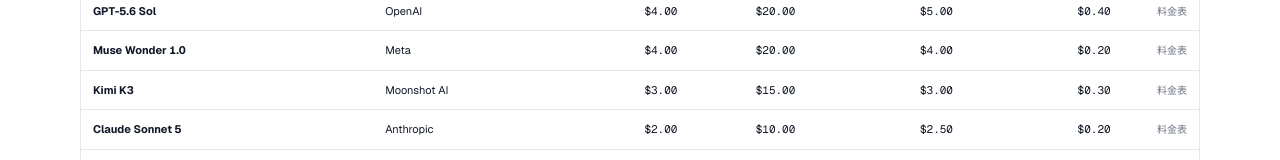
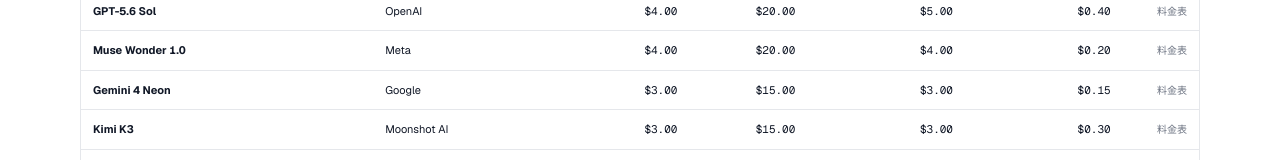
Before and after one commit to kody-takuya/AI-cost-comparison, a Next.js app: page / in a window 1280 px wide. Shown: the part 640-800 px from the top of the page. Built offline with nearby package versions, Linux system fonts and the light colour scheme.

Commit message:
Add Gemini 4 Neon official API pricing

```diff
--- a/data/pricing.json
+++ b/data/pricing.json
@@ -1,6 +1,6 @@
 {
   "updatedAt": "2026-11-18",
-  "notice": "Muse Emberは1回の入力（キャッシュを含む）が20万トークン以下と超過の場合を別行で表示しています。超過時はリクエスト全体に長文単価が適用されます。キャッシュ書込欄は通常入力単価です。Fable 5.2のキャッシュ書込は5分保持の単価です。Gemini 4 Argonは2026-11-30まで導入料金（100万トークンあたり入力$2・出力$10・キャッシュ読込$0.10）、12月1日以降は各単価が2倍です。明示的キャッシュは非対応のため、キャッシュ書込欄は通常入力単価で計算します。GPT-6.1 TerraはStandard・入力272K以下・キャッシュ30分保持の単価です。1回の入力が272Kを超えると、そのリクエスト全体の入力・キャッシュ単価は2倍、出力単価は1.5倍です。DeepSeekは平日10:00–13:00、15:00–19:00 JSTがピーク、それ以外はオフピークです。V4 Proは2026-09-14 13:00 JST以降、V4.1 Pro登場までV4.1 Flashへルーティングされ同単価になります。Claude Haiku 5.5の表示単価は1回のプロンプトが10万トークン以下の場合です。10万超では各単価が5倍になります。Gemini 4 Carbonは有料APIで提供中です。Standard料金は2026-11-30まで100万トークンあたり入力$2・出力$10・キャッシュ読込$0.10、12月1日以降は入力$4・出力$20・キャッシュ読込$0.20です。明示的キャッシュは非対応のため、キャッシュ書込欄は通常入力単価を使用します。Muse Wonder 1.0はStandard modeのAPI料金です。長文割増はなく、キャッシュ書込欄は通常入力単価を使用します。Gemini 4 HydrogenはStandardの有料API料金です。出力単価には思考トークンを含みます。暗黙的キャッシュのみ対応し、キャッシュ書込欄は通常入力単価を使用します。GPT-6.2 AstraとGPT-6.2 SolはStandard・1回の入力272K以下の単価です。キャッシュ書込は30分保持（Astra $10・Sol $2.50/100万トークン）を使用し、12時間保持はAstra $20・Sol $5です。1回の入力が272Kを超えると、そのリクエスト全体の入力・キャッシュ単価は2倍、出力単価は1.5倍ですが、この比較の計算には含めません。",
+  "notice": "Muse Emberは1回の入力（キャッシュを含む）が20万トークン以下と超過の場合を別行で表示しています。超過時はリクエスト全体に長文単価が適用されます。キャッシュ書込欄は通常入力単価です。Fable 5.2のキャッシュ書込は5分保持の単価です。Gemini 4 Argonは2026-11-30まで導入料金（100万トークンあたり入力$2・出力$10・キャッシュ読込$0.10）、12月1日以降は各単価が2倍です。明示的キャッシュは非対応のため、キャッシュ書込欄は通常入力単価で計算します。GPT-6.1 TerraはStandard・入力272K以下・キャッシュ30分保持の単価です。1回の入力が272Kを超えると、そのリクエスト全体の入力・キャッシュ単価は2倍、出力単価は1.5倍です。DeepSeekは平日10:00–13:00、15:00–19:00 JSTがピーク、それ以外はオフピークです。V4 Proは2026-09-14 13:00 JST以降、V4.1 Pro登場までV4.1 Flashへルーティングされ同単価になります。Claude Haiku 5.5の表示単価は1回のプロンプトが10万トークン以下の場合です。10万超では各単価が5倍になります。Gemini 4 Carbonは有料APIで提供中です。Standard料金は2026-11-30まで100万トークンあたり入力$2・出力$10・キャッシュ読込$0.10、12月1日以降は入力$4・出力$20・キャッシュ読込$0.20です。明示的キャッシュは非対応のため、キャッシュ書込欄は通常入力単価を使用します。Muse Wonder 1.0はStandard modeのAPI料金です。長文割増はなく、キャッシュ書込欄は通常入力単価を使用します。Gemini 4 HydrogenはStandardの有料API料金です。出力単価には思考トークンを含みます。暗黙的キャッシュのみ対応し、キャッシュ書込欄は通常入力単価を使用します。GPT-6.2 AstraとGPT-6.2 SolはStandard・1回の入力272K以下の単価です。キャッシュ書込は30分保持（Astra $10・Sol $2.50/100万トークン）を使用し、12時間保持はAstra $20・Sol $5です。1回の入力が272Kを超えると、そのリクエスト全体の入力・キャッシュ単価は2倍、出力単価は1.5倍ですが、この比較の計算には含めません。 Gemini 4 Neonは高速な推論モデルです。Standard有料APIの出力料金には思考トークンを含みます。暗黙的キャッシュのみ対応し、キャッシュ書込欄は通常入力単価を使用します。",
   "models": [
     {
       "id": "gpt-6.2-astra",
@@ -277,6 +277,18 @@
         "cacheRead": 0.1
       },
       "source": "https://ai.google.dev/gemini-api/docs/pricing"
+    },
+    {
+      "id": "gemini-4-neon",
+      "provider": "Google",
+      "name": "Gemini 4 Neon",
+      "pricing": {
+        "input": 3,
+        "output": 15,
+        "cacheWrite": 3,
+        "cacheRead": 0.15
+      },
+      "source": "https://aistudio.google.com/docs/pricing#gemini-4-neon"
     },
     {
       "id": "gemini-4-hydrogen",
--- a/scripts/gemini-pricing.mjs
+++ b/scripts/gemini-pricing.mjs
@@ -29,22 +29,22 @@ export function parseGeminiCarbonRates(text, now = Date.now()) {
 }
 
 // Require exactly one paid Standard price per row; never substitute another tier.
-export function parseGeminiHydrogenRates(text) {
-  const start = text.indexOf("Gemini 4 Hydrogen");
-  const nextModel = text.indexOf("Gemini 3.8 Flash", start);
-  if (start < 0 || nextModel < 0) throw new Error("Hydrogen pricing section not found");
+function parseGeminiSingleStandardRates(text, model, followingModel) {
+  const start = text.indexOf(`Gemini 4 ${model}`);
+  const nextModel = text.indexOf(followingModel, start);
+  if (start < 0 || nextModel < 0) throw new Error(`${model} pricing section not found`);
   const section = text.slice(start, nextModel);
   const standardStart = section.indexOf("Standard");
   const batchStart = section.indexOf("Batch", standardStart);
-  if (standardStart < 0 || batchStart < 0) throw new Error("Hydrogen Standard pricing not found");
+  if (standardStart < 0 || batchStart < 0) throw new Error(`${model} Standard pricing not found`);
   const standard = section.slice(standardStart, batchStart);
   const rate = (label, nextLabel) => {
     const from = standard.indexOf(label);
     const to = standard.indexOf(nextLabel, from);
-    if (from < 0 || to < 0) throw new Error(`Hydrogen ${label} row not found`);
+    if (from < 0 || to < 0) throw new Error(`${model} ${label} row not found`);
     const values = [...standard.slice(from, to).matchAll(/\$([\d.]+)/g)].map((match) => Number(match[1]));
     if (values.length !== 1 || !Number.isFinite(values[0]) || values[0] <= 0) {
-      throw new Error(`Hydrogen ${label} price not found or ambiguous`);
+      throw new Error(`${model} ${label} price not found or ambiguous`);
     }
     return values[0];
   };
@@ -56,3 +56,11 @@ export function parseGeminiHydrogenRates(text) {
     cacheRead: rate("Context caching price", "Grounding with Google Search"),
   };
 }
+
+export function parseGeminiHydrogenRates(text) {
+  return parseGeminiSingleStandardRates(text, "Hydrogen", "Gemini 3.8 Flash");
+}
+
+export function parseGeminiNeonRates(text) {
+  return parseGeminiSingleStandardRates(text, "Neon", "Gemini 4 Hydrogen");
+}
--- a/scripts/update-pricing.mjs
+++ b/scripts/update-pricing.mjs
@@ -1,7 +1,7 @@
 import { readFile, writeFile } from "node:fs/promises";
 import { parseOpenAIStandardRates } from "./openai-pricing.mjs";
 import { parseMuseWonderRates } from "./meta-pricing.mjs";
-import { parseGeminiCarbonRates, parseGeminiHydrogenRates } from "./gemini-pricing.mjs";
+import { parseGeminiCarbonRates, parseGeminiHydrogenRates, parseGeminiNeonRates } from "./gemini-pricing.mjs";
 
 const dataPath = new URL("../data/pricing.json", import.meta.url);
 const data = JSON.parse(await readFile(dataPath, "utf8"));
@@ -200,6 +200,11 @@ const checks = [
     id: "gpt-6.2-sol",
     url: "https://developers.openai.com/api/docs/models/gpt-6.2-sol",
     parse: (text) => parseOpenAIStandardRates(text, "GPT-6.2 Sol"),
+  },
+  {
+    id: "gemini-4-neon",
+    url: "https://aistudio.google.com/docs/pricing",
+    parse: parseGeminiNeonRates,
   },
   {
     id: "gemini-4-hydrogen",
```
Also changed, not shown: 1 other file (tests, documents, lock files or other folders).
